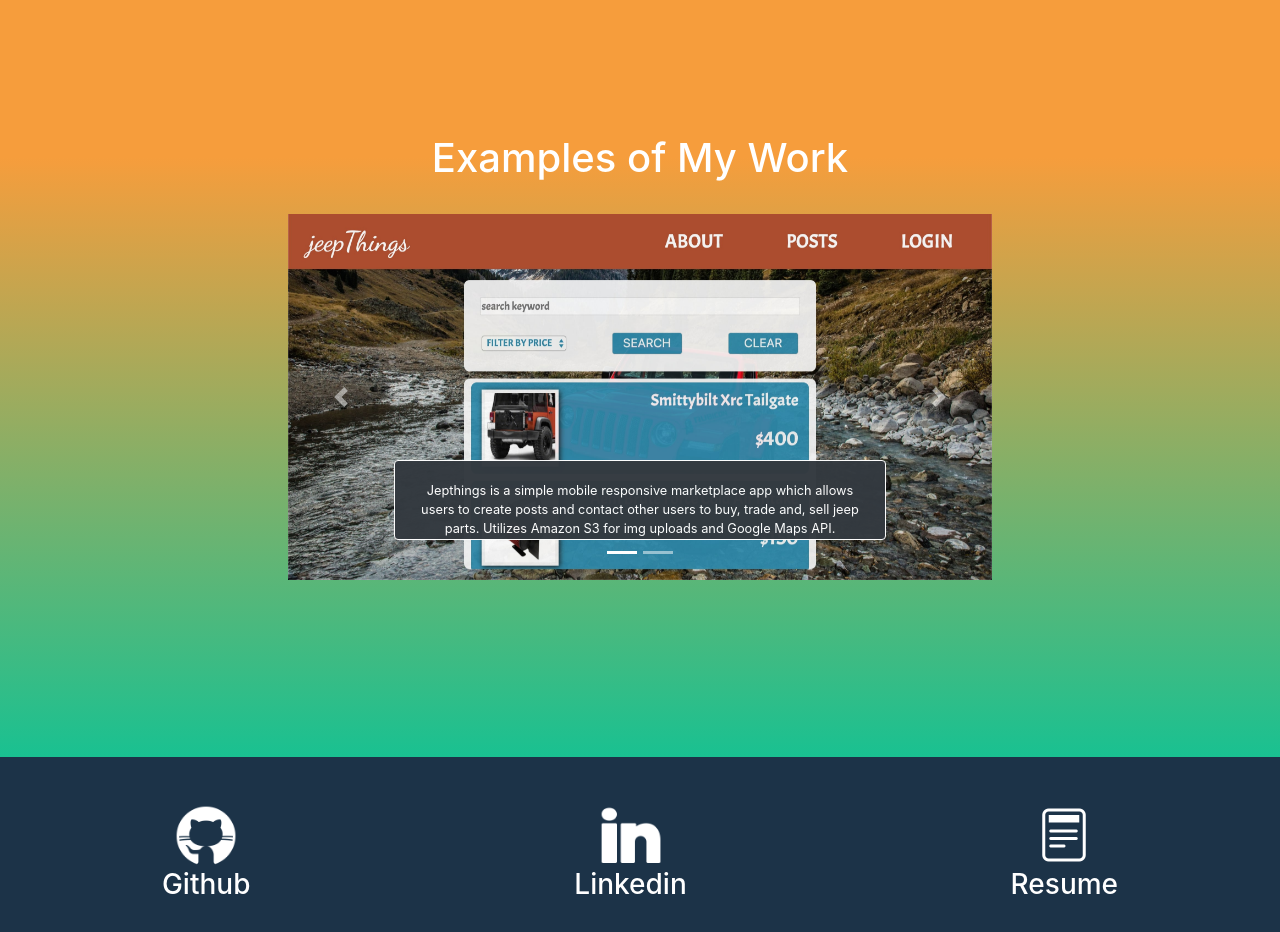
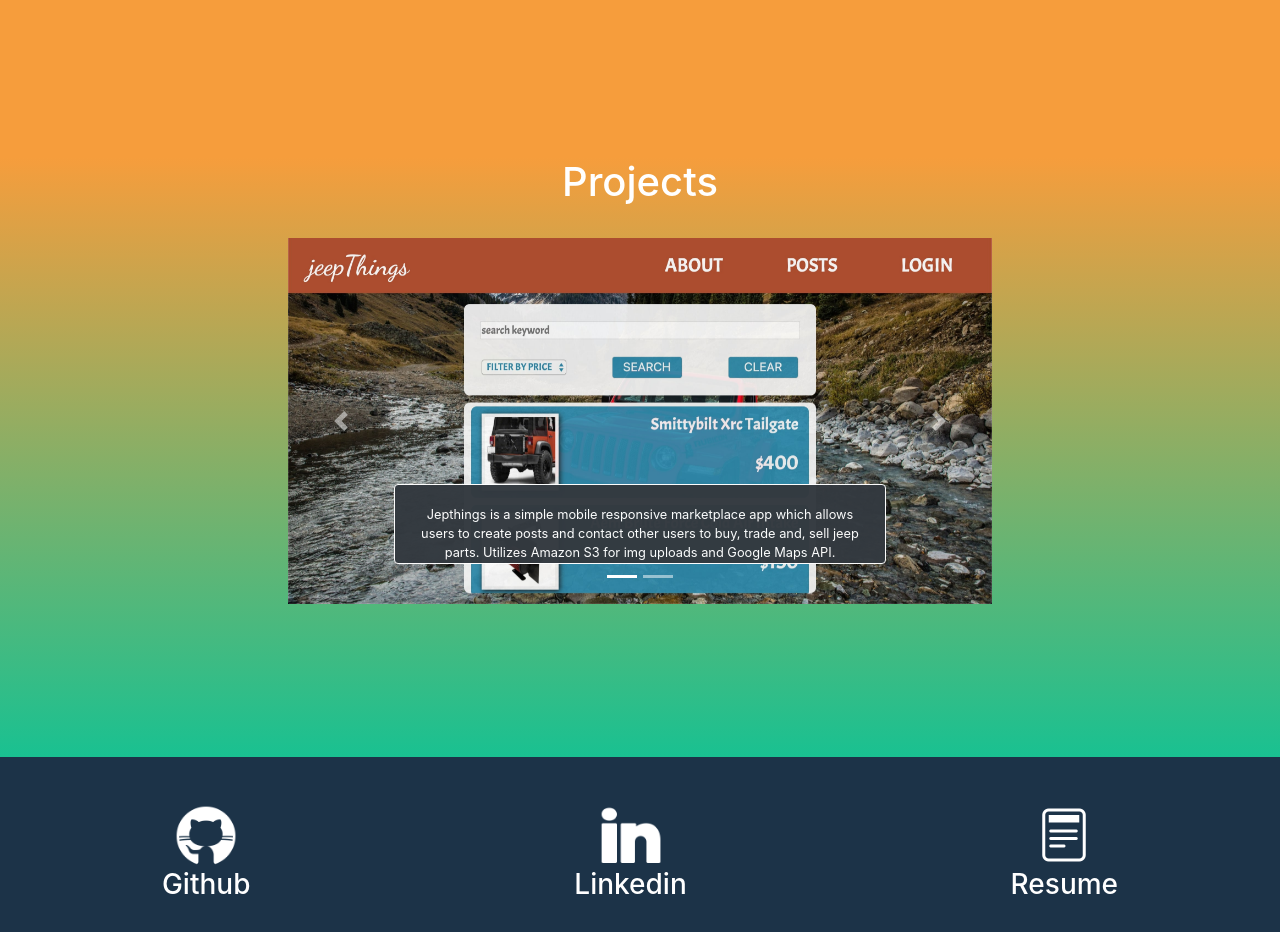
Before and after one commit to malinowski-luke/portfolio, a React (Create React App) app: page / in a window 1280 px wide. Shown: the part 2640-3572 px from the top of the page. Built offline with nearby package versions, Linux system fonts and the light colour scheme.

Commit message:
projects section ios fix  and new version of resume

```diff
--- a/src/components/Projects/Projects.js
+++ b/src/components/Projects/Projects.js
@@ -8,7 +8,7 @@ import './Projects.scss'
 export default function Projects() {
   return (
     <div id='projects' className='Projects'>
-      <h1>Examples of My Work</h1>
+      <h1 className='mt-5'>Projects</h1>
       <MobileCarousel jeepthings={jeepthings} notepad={notepad} />
       <DesktopCarousel jeepthings={jeepthings} notepad={notepad} />
     </div>
```
Also changed, not shown: 1 other file (tests, documents, lock files or other folders).
